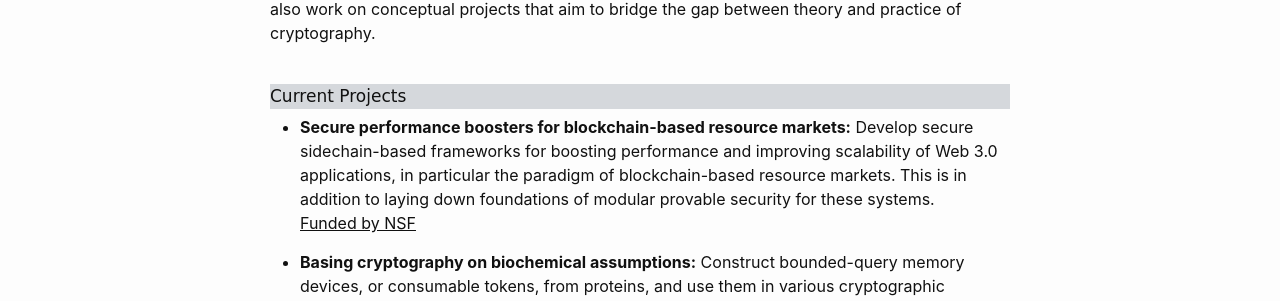
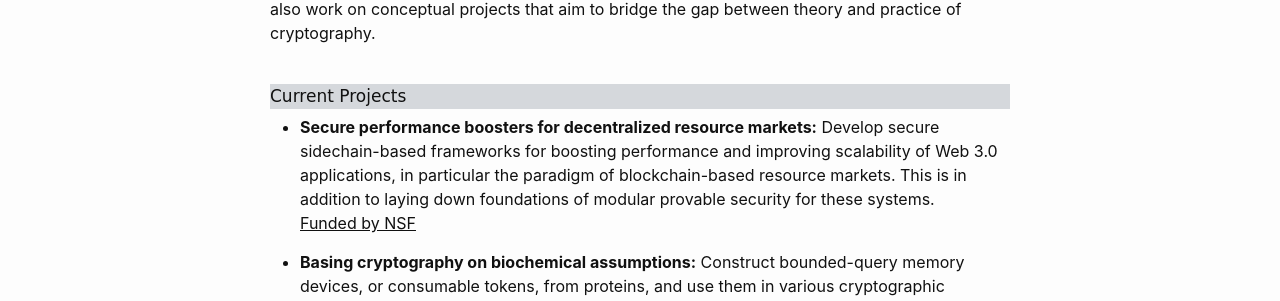
Before and after one commit to GhadaAlmashaqbeh/GhadaAlmashaqbeh.github.io, a Jekyll site: the page built from 01-research.md, in a window 1280 px wide. Shown: the part 260-561 px from the top of the page. Built offline with Jekyll 4.4.1, drawn with Linux system fonts in a browser that asks for light colours.

Commit message:
edit research

```diff
--- a/01-research.md
+++ b/01-research.md
@@ -13,7 +13,7 @@ My research interests span cryptography, computer security, and privacy with a l
 
 <div style="font-family: 'Comic Sans MS'; font-size:17px; background-color:rgb(213, 216, 220);margin-bottom:6px;">Current Projects</div>
 
-* **Secure performance boosters for blockchain-based resource markets:** Develop secure sidechain-based frameworks for boosting performance and improving scalability of Web 3.0 applications, in particular the paradigm of blockchain-based resource markets. This is in addition to laying down foundations of modular provable security for these systems. <br/>
+* **Secure performance boosters for decentralized resource markets:** Develop secure sidechain-based frameworks for boosting performance and improving scalability of Web 3.0 applications, in particular the paradigm of blockchain-based resource markets. This is in addition to laying down foundations of modular provable security for these systems. <br/>
 <u>Funded by NSF<u/>
 
 * **Basing cryptography on biochemical assumptions:** Construct bounded-query memory devices, or consumable tokens, from proteins, and use them in various cryptographic applications such as digital lockers and bounded-execution programs. More about these biological consumable tokens, their security and applications, can be found in our ([paper](https://link.springer.com/chapter/10.1007/978-3-031-06944-4_26), [Eurocrypt 2022](https://eurocrypt.iacr.org/2022/)). Also, for a comparison of the no-cloning principle of unclonable polymers and that of quantum computing, in terms of building unclonable cryptography, check our ([paper](https://eprint.iacr.org/2023/702), [Secrypt 2023](https://secrypt.scitevents.org/)).
```
